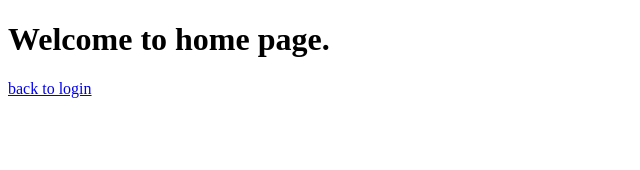
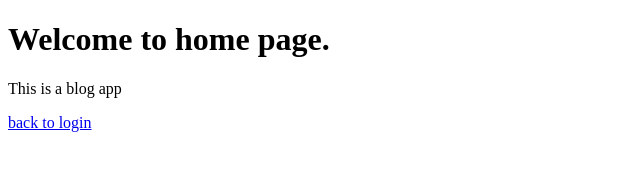
Before and after one commit to AfrinAli/Web_development, a plain HTML site: page blog_app/home.html in a window 1280 px wide. Shown: the whole page, without its empty margins (0-640 px from the left). Drawn offline with Linux system fonts and the light colour scheme.

Commit message:
added one line

```diff
--- a/blog_app/home.html
+++ b/blog_app/home.html
@@ -7,6 +7,7 @@
         <h1>
             Welcome to home page.
         </h1>
+        <p>This is a blog app</p>
         <a href="signin.html" class="text-dark">back to login</a>
         <script src="js/index.js"></script>
   <script>
```
